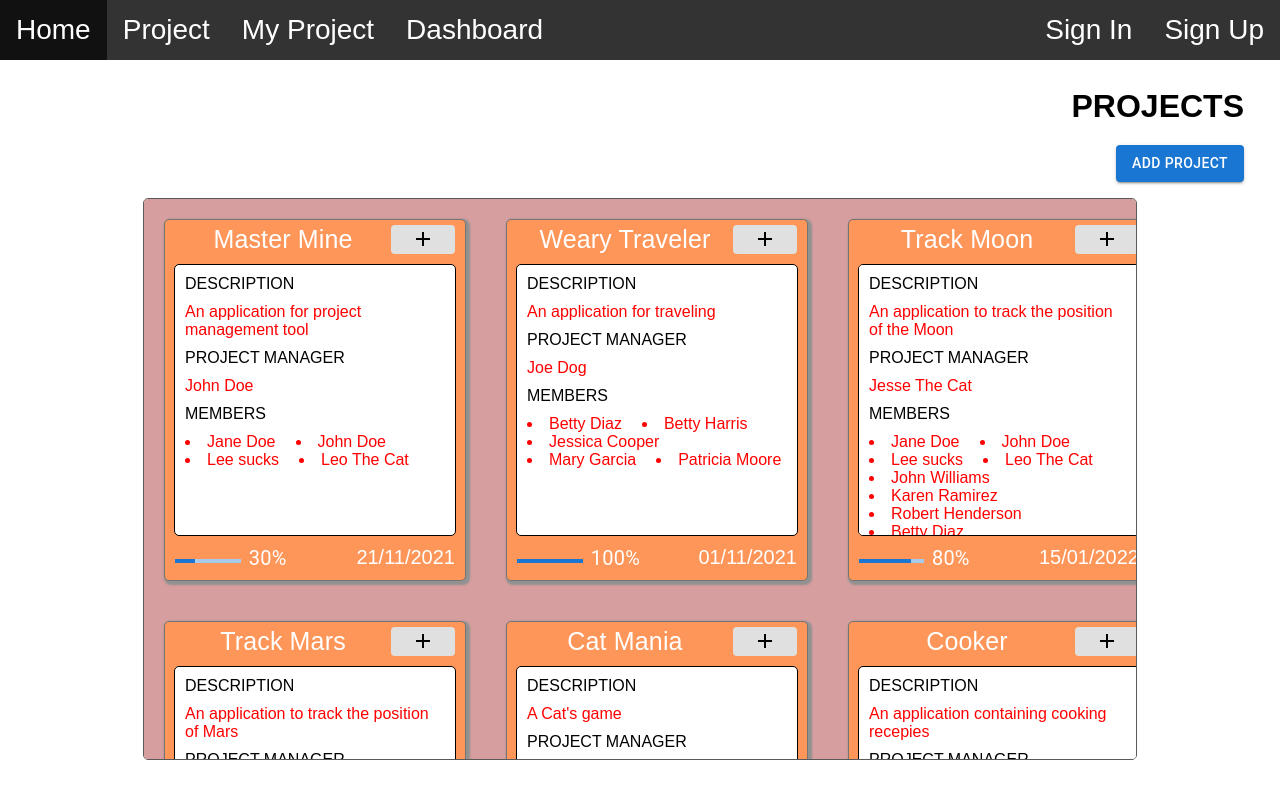
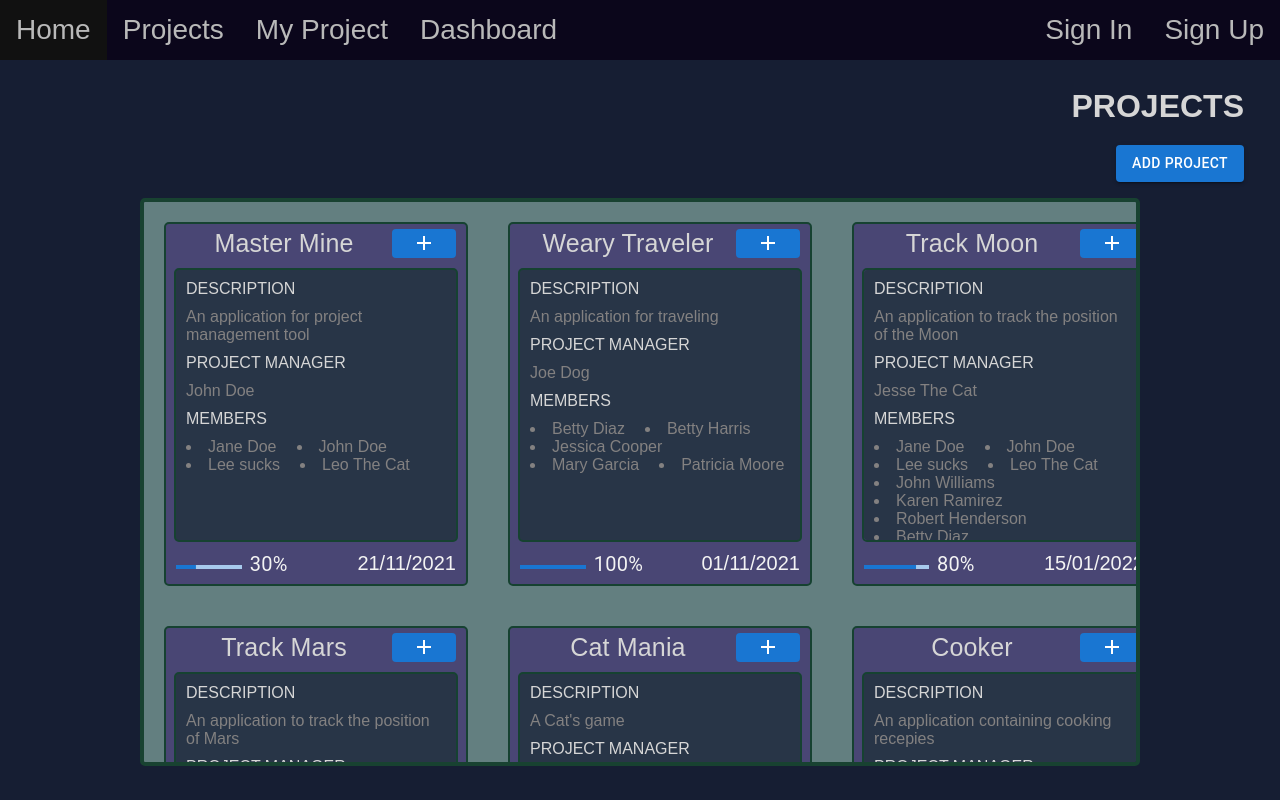
Before and after one commit to WildCodeSchool/2109-wns-lyon-lesmiserables-front, a React (Create React App) app: page /Project in a window 1280 px wide. Built offline with nearby package versions, Linux system fonts and the light colour scheme.

Commit message:
dark colors

```diff
--- a/src/components/Header/Header.tsx
+++ b/src/components/Header/Header.tsx
@@ -12,7 +12,7 @@ const Header = (): JSX.Element => {
         </li>
         <li>
           <Link className="link" to="/Project">
-            Project
+            Projects
           </Link>
         </li>
         <li>
--- a/src/components/ProjectCard.tsx
+++ b/src/components/ProjectCard.tsx
@@ -22,7 +22,7 @@ const ProjectCard = ({
             disableElevation
             variant="contained"
             size="small"
-            color="inherit"
+            color="primary"
           >
             <AddIcon />
           </Button>
--- a/src/css/Header.css
+++ b/src/css/Header.css
@@ -7,7 +7,7 @@ ul {
   margin: 0;
   padding: 0;
   overflow: hidden;
-  background-color: #333;
+  background-color: rgb(11, 6, 27);
   position: -webkit-sticky; /* Safari */
   position: sticky;
   top: 0;
@@ -19,7 +19,7 @@ li {
 
 .link {
   display: block;
-  color: white;
+  color: rgb(185, 185, 185);
   text-align: center;
   padding: 14px 16px;
   text-decoration: none;
--- a/src/css/ProjectCard.css
+++ b/src/css/ProjectCard.css
@@ -4,11 +4,11 @@
   margin: 20px;
   width: 300px;
   height: 360px;
-  background-color: #ff9659;
+  background-color: #494674;
   text-align: center;
-  border: 1px solid rgb(116, 116, 116);
+  border: 2px solid #164231;
   border-radius: 5px;
-  box-shadow: 2px 2px 2px 2px rgb(145, 145, 145);
+  /* box-shadow: 2px 2px 2px 2px rgb(145, 145, 145); */
   transition: box-shadow 0.3s border 0.3s;
 }
 
@@ -30,7 +30,7 @@
   font-weight: 500;
   font-size: 25px;
   letter-spacing: 0.15px;
-  color: #ffffff;
+  color: rgb(214, 214, 214);
 }
 .card-top Button {
   padding: 0px;
@@ -40,22 +40,23 @@
   margin: auto;
   width: 280px;
   height: 270px;
-  background-color: rgb(255, 255, 255);
+  background-color: rgb(40, 53, 71);
   text-align: left;
   border-radius: 5px;
-  border: 1px solid;
+  border: 2px solid #164231;
   overflow-y: scroll;
 }
 
 .text-title {
   margin: 10px;
+  color: rgb(214, 214, 214);
 }
 
 .text {
   margin: 0;
   padding-left: 10px;
   padding-right: 10px;
-  color: red;
+  color: rgb(131, 129, 129);
 }
 
 .card-bottom {
@@ -66,7 +67,7 @@
 }
 
 .card-bottom p {
-  color: rgb(255, 255, 255);
+  color: rgb(243, 243, 243);
   font-size: 20px;
 }
 
--- a/src/css/ProjectPage.css
+++ b/src/css/ProjectPage.css
@@ -6,10 +6,10 @@
   margin: auto;
   display: grid;
   grid-template-columns: auto auto auto;
-  background-color: #d69e9e;
+  background-color: #637f80;
   max-width: 80%;
   height: 70vh;
   border-radius: 5px;
-  border: 1px solid #5a5a5a;
+  border: 4px solid #184231;
   overflow-y: scroll;
 }
--- a/src/css/index.css
+++ b/src/css/index.css
@@ -5,7 +5,8 @@
   -moz-osx-font-smoothing: grayscale;
 }
 body {
-  background-color: #ffffff;
+  background-color: #161e33;
+  color: rgb(214, 214, 214);
 }
 
 code {
```
